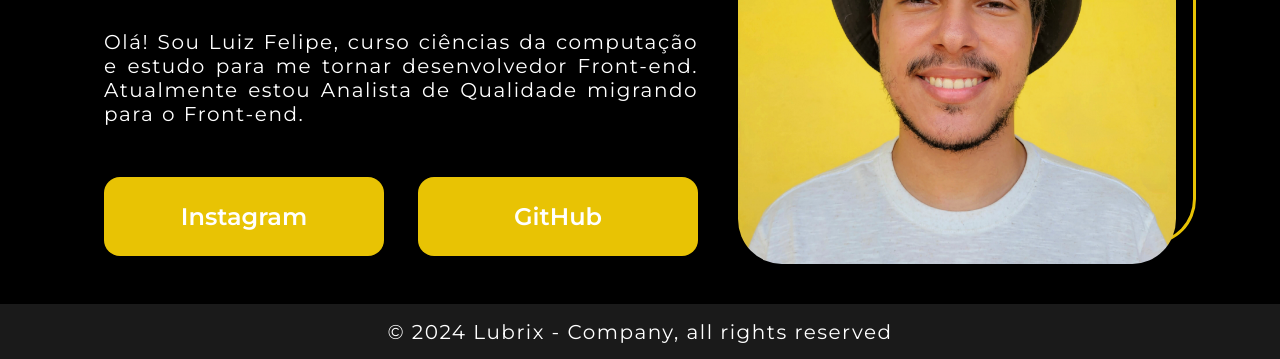
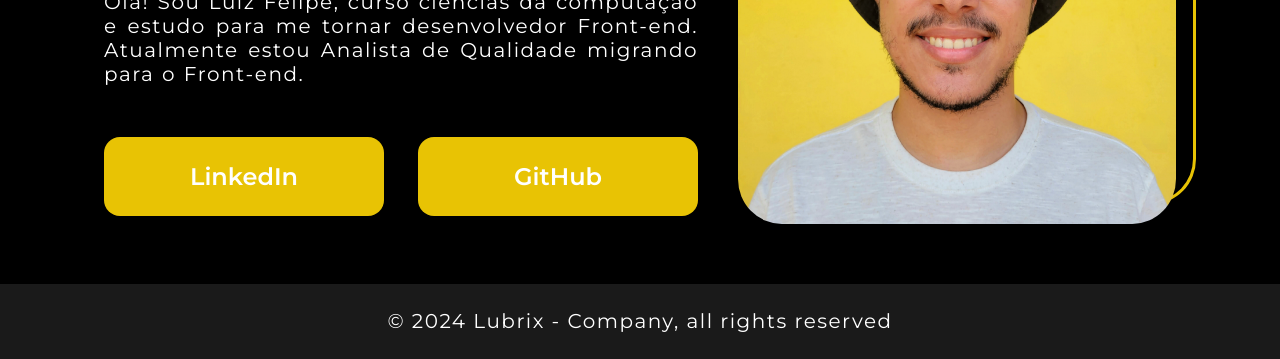
Before and after one commit to LuizFL222/Portfolio-HTML-CSS, a plain HTML site: page index.html in a window 1280 px wide. Shown: the part 441-800 px from the top of the page. Drawn offline with nearby package versions, Linux system fonts and the light colour scheme.

Commit message:
Atualização

```diff
--- a/assets/css/style.css
+++ b/assets/css/style.css
@@ -23,13 +23,11 @@ header {
   justify-content: center;
   background-color: #e8c304;
   padding: 10px;
-  margin-bottom: 100px;
 }
 
 main {
   display: flex;
   margin: auto;
-  margin-bottom: 40px;
   justify-content: center;
   align-items: center;
   text-align: left;
--- a/index.html
+++ b/index.html
@@ -25,7 +25,11 @@
           migrando para o Front-end.
         </p>
         <div class="botao">
-          <button>Instagram</button> <button>GitHub</button>
+          <a
+            href="https://www.linkedin.com/public-profile/settings?lipi=urn%3Ali%3Apage%3Ad_flagship3_profile_self_edit_contact-info%3Bywr9K0DRTYu2RpQl8RHwMw%3D%3D"
+            ><button>LinkedIn</button></a
+          >
+          <a href="https://github.com/LuizFL222"><button>GitHub</button></a>
         </div>
       </section>
       <section class="foto">
```
